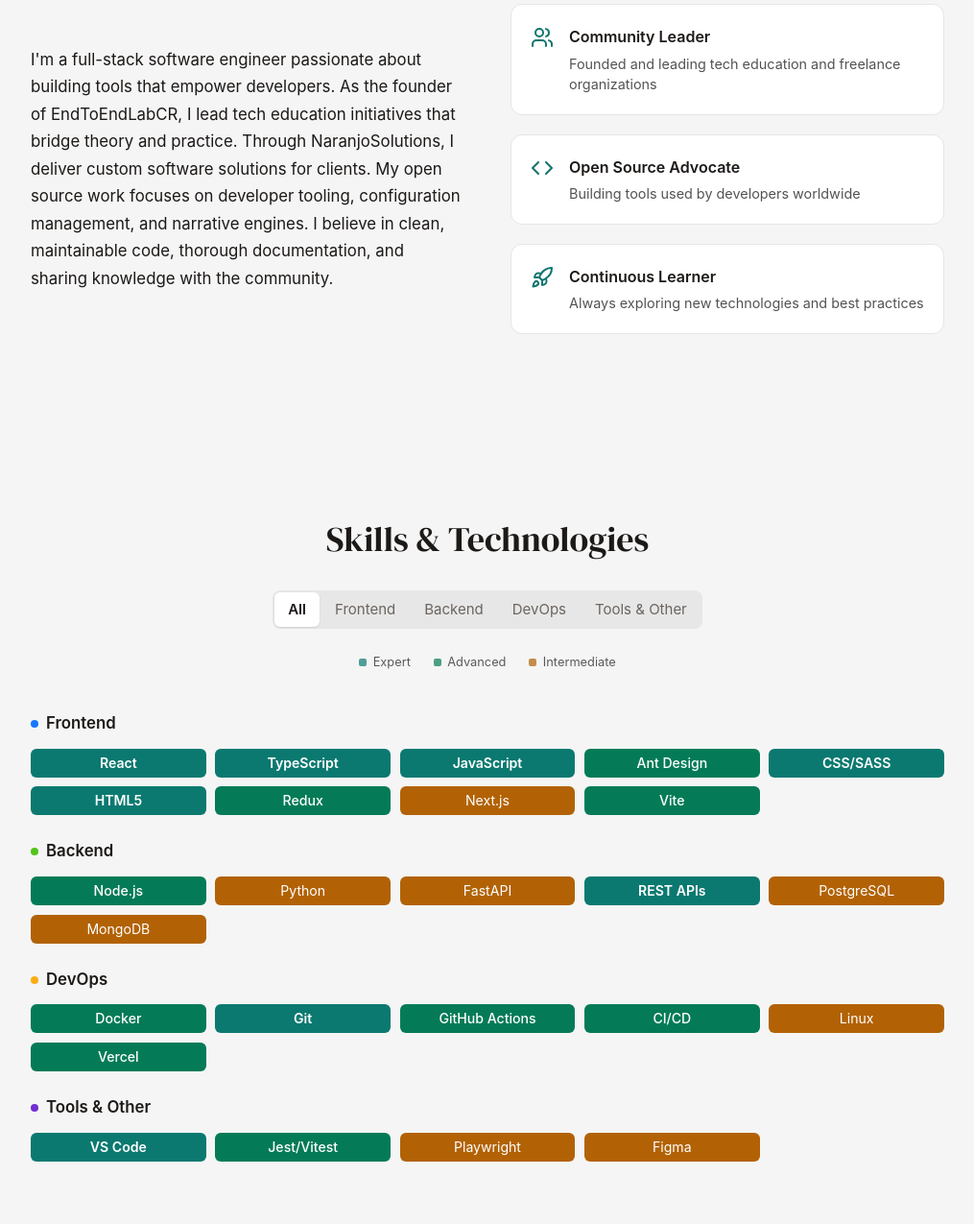
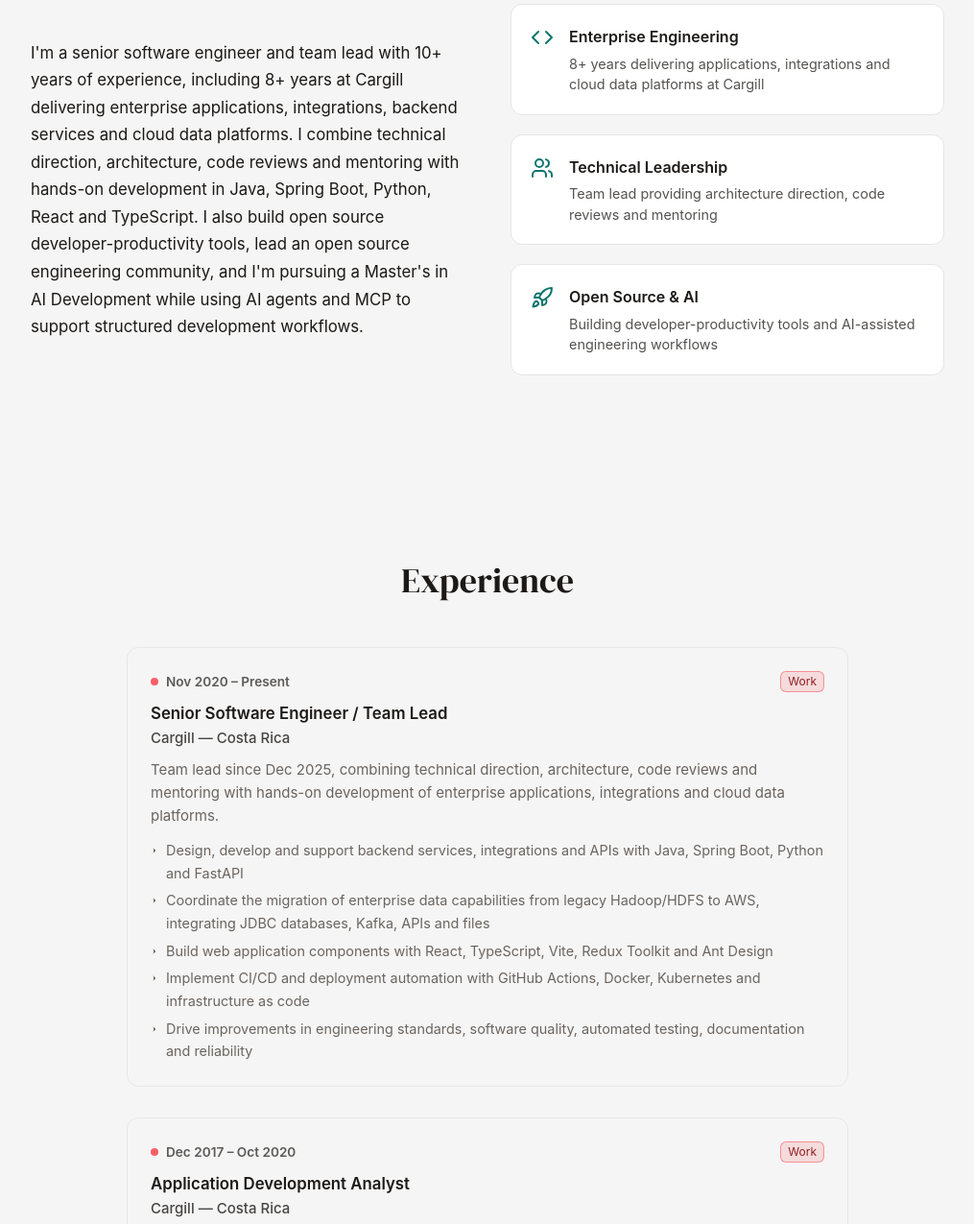
Before and after one commit to Alonsovn/alonsovn-portfolio, an Astro site: page / in a window 1280 px wide. Shown: the part 1047-2322 px from the top of the page at 96% size, without its empty margins (132-1147 px from the left). Built offline with nearby package versions, Linux system fonts and the light colour scheme; Astro itself is replaced by a stand-in of ours.

Commit message:
feat(content): refocus portfolio on enterprise and open source experience
Rebuild experience, skills and copy from the updated resume and demote
EndToEndLabCR and NaranjoSolutions to a compact "Side Ventures" block.

- Lead with Cargill roles and open source work in the timeline
- Align skills, hero, about, page title, description and JSON-LD with
  the resume; regenerate the placeholder og-image
- Reorder sections and nav: About, Experience, Projects, Skills, Contact
- Remove the org links from the footer and unfeature the org docs project
- Update public/resume.pdf

```diff
--- a/src/components/layout/Footer.astro
+++ b/src/components/layout/Footer.astro
@@ -30,11 +30,6 @@
     Built with <Icon name="heart" size={14} class="heart" /> using Astro and TypeScript
   </p>
   <p class="text-secondary">&copy; {year} Alonso. All rights reserved.</p>
-  <p class="orgs">
-    <a href={site.organizations.endToEndLab} target="_blank" rel="noopener noreferrer">EndToEndLabCR</a>
-    <span class="text-secondary" aria-hidden="true">|</span>
-    <a href={site.organizations.naranjoSolutions} target="_blank" rel="noopener noreferrer">NaranjoSolutions</a>
-  </p>
 </footer>
 
 <style>
@@ -57,9 +52,4 @@
     color: var(--color-primary);
     fill: currentColor;
   }
-
-  .orgs {
-    display: flex;
-    gap: 0.5rem;
-  }
 </style>
--- a/src/components/sections/About.astro
+++ b/src/components/sections/About.astro
@@ -11,19 +11,19 @@
 
 const highlights: readonly Highlight[] = [
   {
-    icon: 'team',
-    title: 'Community Leader',
-    description: 'Founded and leading tech education and freelance organizations',
+    icon: 'code',
+    title: 'Enterprise Engineering',
+    description: '8+ years delivering applications, integrations and cloud data platforms at Cargill',
   },
   {
-    icon: 'code',
-    title: 'Open Source Advocate',
-    description: 'Building tools used by developers worldwide',
+    icon: 'team',
+    title: 'Technical Leadership',
+    description: 'Team lead providing architecture direction, code reviews and mentoring',
   },
   {
     icon: 'rocket',
-    title: 'Continuous Learner',
-    description: 'Always exploring new technologies and best practices',
+    title: 'Open Source & AI',
+    description: 'Building developer-productivity tools and AI-assisted engineering workflows',
   },
 ];
 ---
@@ -33,11 +33,12 @@
 
   <div class="grid">
     <p class="bio reveal" style="--reveal-index: 1">
-      I'm a full-stack software engineer passionate about building tools that empower developers. As the
-      founder of EndToEndLabCR, I lead tech education initiatives that bridge theory and practice. Through
-      NaranjoSolutions, I deliver custom software solutions for clients. My open source work focuses on
-      developer tooling, configuration management, and narrative engines. I believe in clean, maintainable
-      code, thorough documentation, and sharing knowledge with the community.
+      I'm a senior software engineer and team lead with 10+ years of experience, including 8+ years at
+      Cargill delivering enterprise applications, integrations, backend services and cloud data platforms.
+      I combine technical direction, architecture, code reviews and mentoring with hands-on development in
+      Java, Spring Boot, Python, React and TypeScript. I also build open source
+      developer-productivity tools, lead an open source engineering community, and I'm pursuing a Master's
+      in AI Development while using AI agents and MCP to support structured development workflows.
     </p>
 
     <ul class="highlights">
--- a/src/components/sections/Hero.astro
+++ b/src/components/sections/Hero.astro
@@ -11,12 +11,12 @@
     <h1 class="headline" style="--enter-index: 0">Alonso</h1>
 
     <p class="tagline" style="--enter-index: 1">
-      Full-Stack Engineer &mdash; Open Source Contributor &mdash; Tech Educator
+      Senior Software Engineer &mdash; Team Lead &mdash; Open Source Contributor
     </p>
 
     <p class="subtitle text-secondary" style="--enter-index: 2">
-      Founder of EndToEndLabCR and NaranjoSolutions. Building tools, teaching engineers, and shipping open
-      source that makes other developers faster.
+      10+ years building enterprise applications, integrations and cloud data platforms, 8+ of them at
+      Cargill. Java, Spring Boot, Python, React and TypeScript on AWS, plus open source developer tooling.
     </p>
 
     <div class="actions" style="--enter-index: 3">
--- a/src/components/sections/Projects.astro
+++ b/src/components/sections/Projects.astro
@@ -21,7 +21,7 @@
 ---
 
 <section id={sectionIds.projects} class="projects" data-filter-group>
-  <h2 class="section-title title reveal">Featured Projects</h2>
+  <h2 class="section-title title reveal">Projects &amp; Open Source</h2>
 
   <div class="filters reveal" style="--reveal-index: 1">
     <div class="segmented" role="group" aria-label="Filter projects by category">
--- a/src/components/sections/Timeline.astro
+++ b/src/components/sections/Timeline.astro
@@ -24,7 +24,7 @@
 ---
 
 <section id={sectionIds.experience} class="timeline">
-  <h2 class="section-title title reveal">Experience &amp; Milestones</h2>
+  <h2 class="section-title title reveal">Experience</h2>
 
   <ol class="items">
     {
--- a/src/data/experience.json
+++ b/src/data/experience.json
@@ -1,65 +1,90 @@
 [
   {
-    "id": "e2e-foundation",
-    "type": "organization",
-    "title": "Founded EndToEndLabCR",
-    "organization": "EndToEndLabCR",
-    "description": "Founded a tech education organization focused on knowledge transfer, documentation, and hands-on learning for software engineers.",
-    "date": "2023",
-    "link": "https://github.com/EndToEndLabCR",
+    "id": "cargill-senior",
+    "type": "work",
+    "title": "Senior Software Engineer / Team Lead",
+    "organization": "Cargill — Costa Rica",
+    "description": "Team lead since Dec 2025, combining technical direction, architecture, code reviews and mentoring with hands-on development of enterprise applications, integrations and cloud data platforms.",
+    "date": "Nov 2020 – Present",
     "highlights": [
-      "Built comprehensive documentation platform",
-      "Created template projects for KT sessions",
-      "Fostered community of learners and contributors"
+      "Design, develop and support backend services, integrations and APIs with Java, Spring Boot, Python and FastAPI",
+      "Coordinate the migration of enterprise data capabilities from legacy Hadoop/HDFS to AWS, integrating JDBC databases, Kafka, APIs and files",
+      "Build web application components with React, TypeScript, Vite, Redux Toolkit and Ant Design",
+      "Implement CI/CD and deployment automation with GitHub Actions, Docker, Kubernetes and infrastructure as code",
+      "Drive improvements in engineering standards, software quality, automated testing, documentation and reliability"
     ]
   },
   {
-    "id": "naranjo-foundation",
-    "type": "organization",
-    "title": "Founded NaranjoSolutions",
-    "organization": "NaranjoSolutions",
-    "description": "Established a freelance software development organization providing custom solutions and technical consulting.",
-    "date": "2023",
-    "link": "https://github.com/NaranjoSolutions",
+    "id": "cargill-analyst",
+    "type": "work",
+    "title": "Application Development Analyst",
+    "organization": "Cargill — Costa Rica",
+    "description": "Delivered application and integration solutions for global operations, working directly with business partners and IT teams.",
+    "date": "Dec 2017 – Oct 2020",
     "highlights": [
-      "Delivering custom web applications",
-      "Technical consulting and architecture design",
-      "Building freelance portfolio"
+      "Designed, developed, tested and documented applications and integrations across concurrent projects",
+      "Provided troubleshooting, application support, enhancements and knowledge transfer"
     ]
   },
   {
-    "id": "story-flow",
-    "type": "project",
-    "title": "Story Flow Engine",
-    "organization": "alonsovndev",
-    "description": "Released an open-source narrative flow engine for branching storylines and interactive storytelling.",
-    "date": "2024",
-    "link": "https://github.com/alonsovndev/story-flow-engine"
+    "id": "route-miner",
+    "type": "work",
+    "title": "Application Developer",
+    "organization": "Route Miner — Costa Rica",
+    "description": "Built mobile and backend functionality with unit and UI testing; troubleshot issues and improved performance.",
+    "date": "Jun 2016 – Nov 2017"
   },
   {
-    "id": "opencode",
-    "type": "project",
-    "title": "OpenCode Setup Toolkit",
+    "id": "alonsovndev-oss",
+    "type": "open-source",
+    "title": "Open Source Software Engineering Projects",
     "organization": "alonsovndev",
-    "description": "Created an AI coding assistant configuration toolkit with orchestration models, quality gates, and domain routing.",
-    "date": "2024",
-    "link": "https://github.com/alonsovndev/opencode-setup"
+    "description": "Building open-source developer-productivity tools and applications with React, TypeScript, Python, FastAPI, PostgreSQL and Docker.",
+    "date": "Ongoing",
+    "link": "https://github.com/alonsovndev",
+    "highlights": [
+      "Apply Clean Architecture, Domain-Driven Design, API-first design, automated testing and CI/CD"
+    ]
   },
   {
-    "id": "e2e-docs-launch",
-    "type": "project",
-    "title": "EndToEndLabCR Documentation Launch",
+    "id": "e2e-community",
+    "type": "open-source",
+    "title": "Open Source Software Engineering Community",
     "organization": "EndToEndLabCR",
-    "description": "Launched comprehensive Markdown-based documentation platform for tech knowledge sharing.",
-    "date": "2024",
-    "link": "https://endtoendlabcr.github.io/documentation-docs-markdown/"
+    "description": "Lead an open-source software engineering community focused on practical development, collaboration and knowledge sharing.",
+    "date": "Ongoing",
+    "link": "https://github.com/EndToEndLabCR",
+    "highlights": [
+      "Establish reusable project templates, documentation structures and engineering workflows"
+    ]
   },
   {
-    "id": "oss-journey",
-    "type": "open-source",
-    "title": "Open Source Journey Began",
-    "organization": "GitHub",
-    "description": "Started contributing to open source projects and building tools for the developer community.",
-    "date": "2019"
+    "id": "big-school-master",
+    "type": "education",
+    "title": "Master's in AI Development",
+    "organization": "BIG School — Spain",
+    "description": "Postgraduate studies in AI development.",
+    "date": "2025 – Present"
+  },
+  {
+    "id": "una-bachelor",
+    "type": "education",
+    "title": "Bachelor's Degree in Information Systems Engineering",
+    "organization": "Universidad Nacional — Costa Rica",
+    "description": "Degree in Information Systems Engineering.",
+    "date": "2017"
+  },
+  {
+    "id": "certifications",
+    "type": "education",
+    "title": "Certifications & Professional Development",
+    "organization": "Platzi, Dell Boomi and others",
+    "description": "Continuous professional development across frontend, data and integration platforms.",
+    "date": "2018 – 2025",
+    "highlights": [
+      "2025: React.js & Redux; React.js with Vite.js & TailwindCSS (Platzi)",
+      "2022: DataOps Fundamentals",
+      "2018–2019: Dell Boomi Associate Developer, Professional Developer and Production Administrator"
+    ]
   }
 ]
--- a/src/data/organizations.json
+++ b/src/data/organizations.json
@@ -2,8 +2,8 @@
   {
     "id": "endtoendlabcr",
     "name": "EndToEndLabCR",
-    "role": "Founder",
-    "description": "A tech education organization dedicated to empowering software engineers through comprehensive documentation, hands-on knowledge transfer sessions, and real-world project practice.",
+    "role": "Lead",
+    "description": "An open-source software engineering community focused on practical development, collaboration and knowledge sharing, with reusable project templates, documentation structures and engineering workflows.",
     "mission": "To bridge the gap between theoretical knowledge and practical software engineering skills through structured learning and collaborative projects.",
     "focusAreas": [
       "Tech Documentation",
--- a/src/data/projects.json
+++ b/src/data/projects.json
@@ -48,7 +48,7 @@
       "github": "https://github.com/EndToEndLabCR/documentation-docs-markdown",
       "documentation": "https://endtoendlabcr.github.io/documentation-docs-markdown/"
     },
-    "featured": true,
+    "featured": false,
     "metrics": {
       "contributors": 5
     }
--- a/src/data/site.ts
+++ b/src/data/site.ts
@@ -2,13 +2,26 @@
   url: 'https://alonsovn.dev',
   name: 'Alonso',
   locale: 'en_US',
-  title: 'Alonso — Full-Stack Engineer, Open Source Contributor & Tech Educator',
+  fullName: 'Alonso Villanueva Naranjo',
+  employer: 'Cargill',
+  title: 'Alonso — Senior Software Engineer, Team Lead & Open Source Contributor',
   description:
-    'Professional portfolio of Alonso — Full-stack software engineer, open source contributor, founder of EndToEndLabCR and NaranjoSolutions. Specializing in React, TypeScript, and developer tooling.',
+    'Senior software engineer and team lead with 10+ years in enterprise applications, backend services and cloud data platforms. Java, Spring Boot, Python, React, TypeScript, AWS and open source tooling.',
   keywords:
-    'full-stack developer, portfolio, open source, React, TypeScript, software engineer, tech educator, EndToEndLabCR, NaranjoSolutions',
-  jobTitle: 'Full-Stack Software Engineer',
-  knowsAbout: ['React', 'TypeScript', 'Open Source', 'Software Engineering', 'Technical Education'],
+    'senior software engineer, team lead, Java, Spring Boot, Python, FastAPI, React, TypeScript, AWS, Kubernetes, enterprise software, open source contributor, portfolio, Costa Rica',
+  jobTitle: 'Senior Software Engineer & Team Lead',
+  knowsAbout: [
+    'Java',
+    'Spring Boot',
+    'Python',
+    'React',
+    'TypeScript',
+    'AWS',
+    'Kubernetes',
+    'Cloud Data Platforms',
+    'Open Source',
+    'AI-Assisted Engineering',
+  ],
   email: 'alonsonh94@gmail.com',
   phone: '+506 8959 9092',
   ogImage: '/og-image.png',
@@ -17,7 +30,6 @@
     linkedin: 'https://linkedin.com/in/alonso-villanueva-naranjo-739341144',
   },
   organizations: {
-    endToEndLab: 'https://github.com/EndToEndLabCR',
     naranjoSolutions: 'https://github.com/NaranjoSolutions',
   },
   themeColor: { light: '#fafaf9', dark: '#0c0a09' },
--- a/src/data/skills.json
+++ b/src/data/skills.json
@@ -2,26 +2,36 @@
   { "name": "React", "category": "frontend", "proficiency": "expert", "years": 5 },
   { "name": "TypeScript", "category": "frontend", "proficiency": "expert", "years": 4 },
   { "name": "JavaScript", "category": "frontend", "proficiency": "expert", "years": 7 },
+  { "name": "Redux Toolkit", "category": "frontend", "proficiency": "advanced", "years": 4 },
   { "name": "Ant Design", "category": "frontend", "proficiency": "advanced", "years": 3 },
+  { "name": "Vite", "category": "frontend", "proficiency": "advanced", "years": 3 },
+  { "name": "HTML5", "category": "frontend", "proficiency": "expert", "years": 7 },
   { "name": "CSS/SASS", "category": "frontend", "proficiency": "expert", "years": 7 },
-  { "name": "HTML5", "category": "frontend", "proficiency": "expert", "years": 7 },
-  { "name": "Redux", "category": "frontend", "proficiency": "advanced", "years": 4 },
-  { "name": "Next.js", "category": "frontend", "proficiency": "intermediate", "years": 2 },
-  { "name": "Vite", "category": "frontend", "proficiency": "advanced", "years": 3 },
-  { "name": "Node.js", "category": "backend", "proficiency": "advanced", "years": 5 },
+  { "name": "Java", "category": "backend", "proficiency": "advanced" },
+  { "name": "Spring Boot", "category": "backend", "proficiency": "advanced" },
   { "name": "Python", "category": "backend", "proficiency": "intermediate", "years": 3 },
   { "name": "FastAPI", "category": "backend", "proficiency": "intermediate", "years": 2 },
   { "name": "REST APIs", "category": "backend", "proficiency": "expert", "years": 5 },
+  { "name": "Microservices", "category": "backend", "proficiency": "advanced" },
+  { "name": "Kafka", "category": "backend", "proficiency": "intermediate" },
+  { "name": "Pulsar", "category": "backend", "proficiency": "intermediate" },
+  { "name": "AWS SQS", "category": "backend", "proficiency": "intermediate" },
   { "name": "PostgreSQL", "category": "backend", "proficiency": "intermediate", "years": 3 },
-  { "name": "MongoDB", "category": "backend", "proficiency": "intermediate", "years": 2 },
+  { "name": "MySQL", "category": "backend", "proficiency": "intermediate" },
+  { "name": "Hadoop/HDFS", "category": "backend", "proficiency": "intermediate" },
+  { "name": "AWS", "category": "devops", "proficiency": "advanced" },
   { "name": "Docker", "category": "devops", "proficiency": "advanced", "years": 3 },
-  { "name": "Git", "category": "devops", "proficiency": "expert", "years": 6 },
+  { "name": "Kubernetes", "category": "devops", "proficiency": "advanced" },
+  { "name": "Terraform", "category": "devops", "proficiency": "intermediate" },
   { "name": "GitHub Actions", "category": "devops", "proficiency": "advanced", "years": 3 },
   { "name": "CI/CD", "category": "devops", "proficiency": "advanced", "years": 4 },
-  { "name": "Linux", "category": "devops", "proficiency": "intermediate", "years": 4 },
-  { "name": "Vercel", "category": "devops", "proficiency": "advanced", "years": 2 },
-  { "name": "VS Code", "category": "tools", "proficiency": "expert", "years": 6 },
+  { "name": "Datadog", "category": "devops", "proficiency": "intermediate" },
+  { "name": "Git", "category": "devops", "proficiency": "expert", "years": 6 },
+  { "name": "Clean Code & SOLID", "category": "tools", "proficiency": "advanced" },
+  { "name": "Clean Architecture & DDD", "category": "tools", "proficiency": "advanced" },
   { "name": "Jest/Vitest", "category": "tools", "proficiency": "advanced", "years": 4 },
-  { "name": "Playwright", "category": "tools", "proficiency": "intermediate", "years": 2 },
-  { "name": "Figma", "category": "tools", "proficiency": "intermediate", "years": 2 }
+  { "name": "Claude", "category": "tools", "proficiency": "advanced" },
+  { "name": "OpenCode", "category": "tools", "proficiency": "advanced" },
+  { "name": "Codex", "category": "tools", "proficiency": "advanced" },
+  { "name": "AI Agents & MCP", "category": "tools", "proficiency": "advanced" }
 ]
--- a/src/layouts/BaseLayout.astro
+++ b/src/layouts/BaseLayout.astro
@@ -21,7 +21,9 @@
   {
     '@context': 'https://schema.org',
     '@type': 'Person',
-    name: site.name,
+    name: site.fullName,
+    alternateName: site.name,
+    worksFor: { '@type': 'Organization', name: site.employer },
     url: site.url,
     description,
     image: ogImageUrl,
--- a/src/lib/sections.ts
+++ b/src/lib/sections.ts
@@ -1,10 +1,10 @@
 export const sectionIds = {
   hero: 'hero',
   about: 'about',
+  experience: 'experience',
   projects: 'projects',
+  skills: 'skills',
   organizations: 'organizations',
-  skills: 'skills',
-  experience: 'experience',
   contact: 'contact',
 } as const;
 
@@ -15,9 +15,8 @@
 
 export const navItems: readonly NavItem[] = [
   { id: sectionIds.about, label: 'About' },
+  { id: sectionIds.experience, label: 'Experience' },
+  { id: sectionIds.projects, label: 'Projects' },
   { id: sectionIds.skills, label: 'Skills' },
-  { id: sectionIds.projects, label: 'Projects' },
-  { id: sectionIds.organizations, label: 'Orgs' },
-  { id: sectionIds.experience, label: 'Experience' },
   { id: sectionIds.contact, label: 'Contact' },
 ];
--- a/src/pages/index.astro
+++ b/src/pages/index.astro
@@ -17,10 +17,10 @@
   <main id="main-content">
     <Hero />
     <About />
+    <Timeline />
+    <Projects />
     <Skills />
-    <Projects />
     <Organizations />
-    <Timeline />
     <Contact />
   </main>
   <Footer />
```
Also changed, not shown: src/components/sections/Organizations.astro (+33 -64 lines), public/og-image.png, 1 other file.
